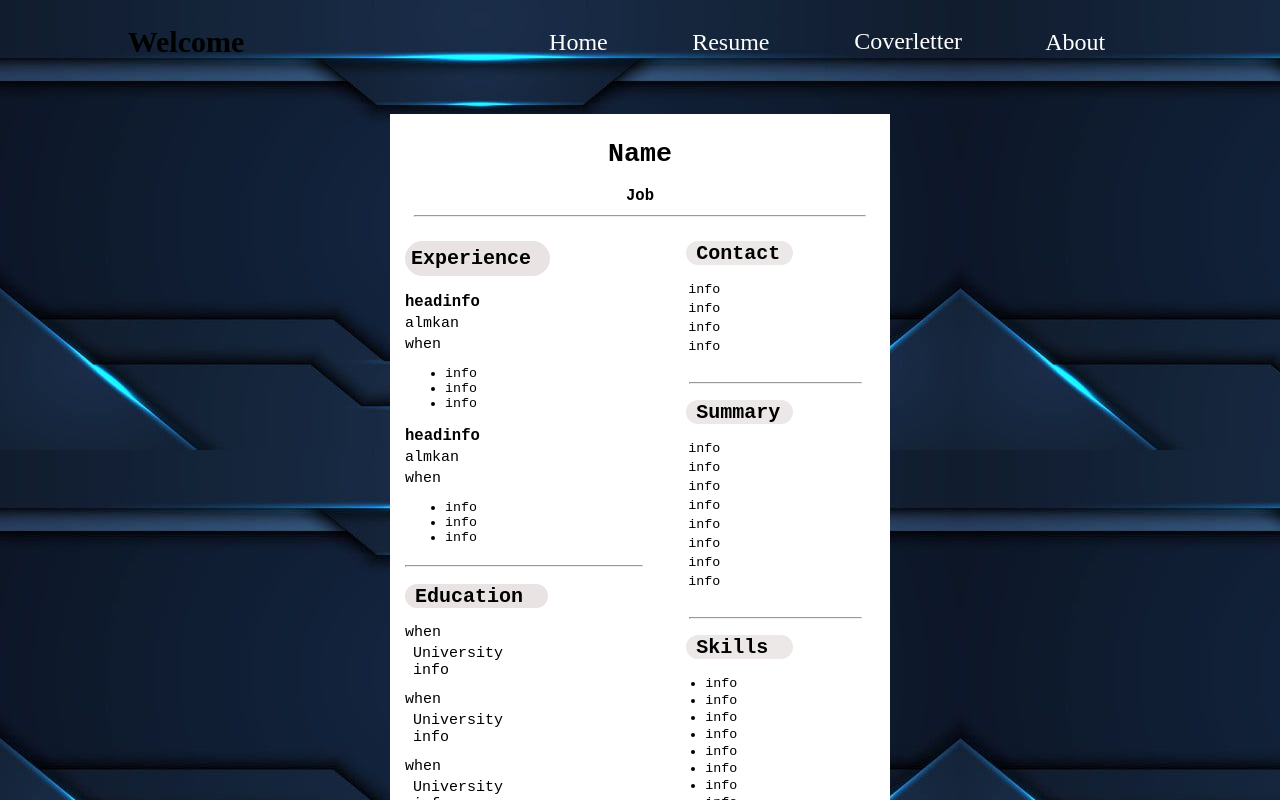
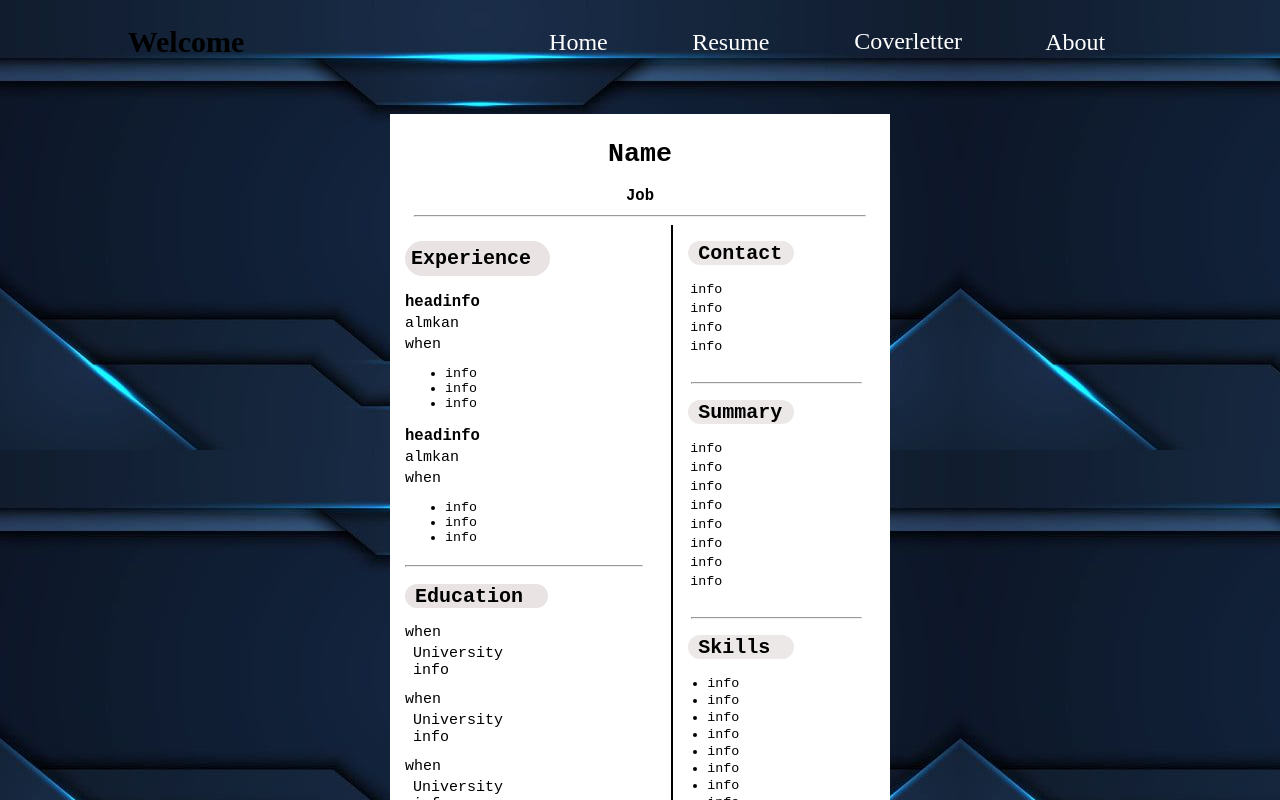
Before and after one commit to Monwilliam/Resumenes, a React (Create React App) app: page /About in a window 1280 px wide. Built offline with nearby package versions, Linux system fonts and the light colour scheme.

Commit message:
border left Resume edit

```diff
--- a/src/index.css
+++ b/src/index.css
@@ -143,9 +143,11 @@ footer hr{
     grid-template-columns: 4.5fr 3.5fr;
 }
 
-.Respage .left-cont + .Respage .right-cont{
+ .left-cont + .right-cont{
     border-left: 2px solid ;
 }
+
+
 
 .Respage .cont .left-cont {
     margin-left: 15px;
```
